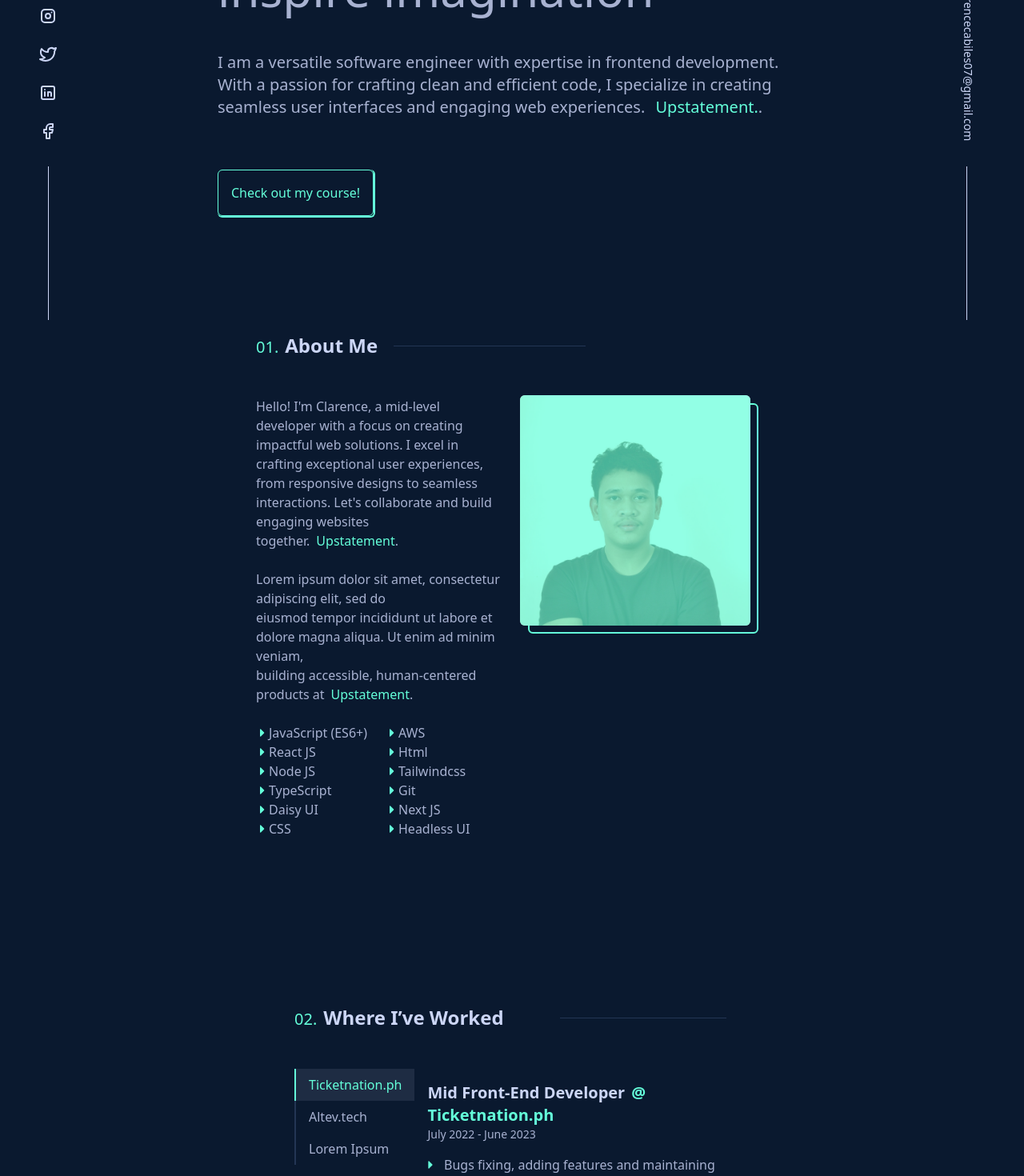
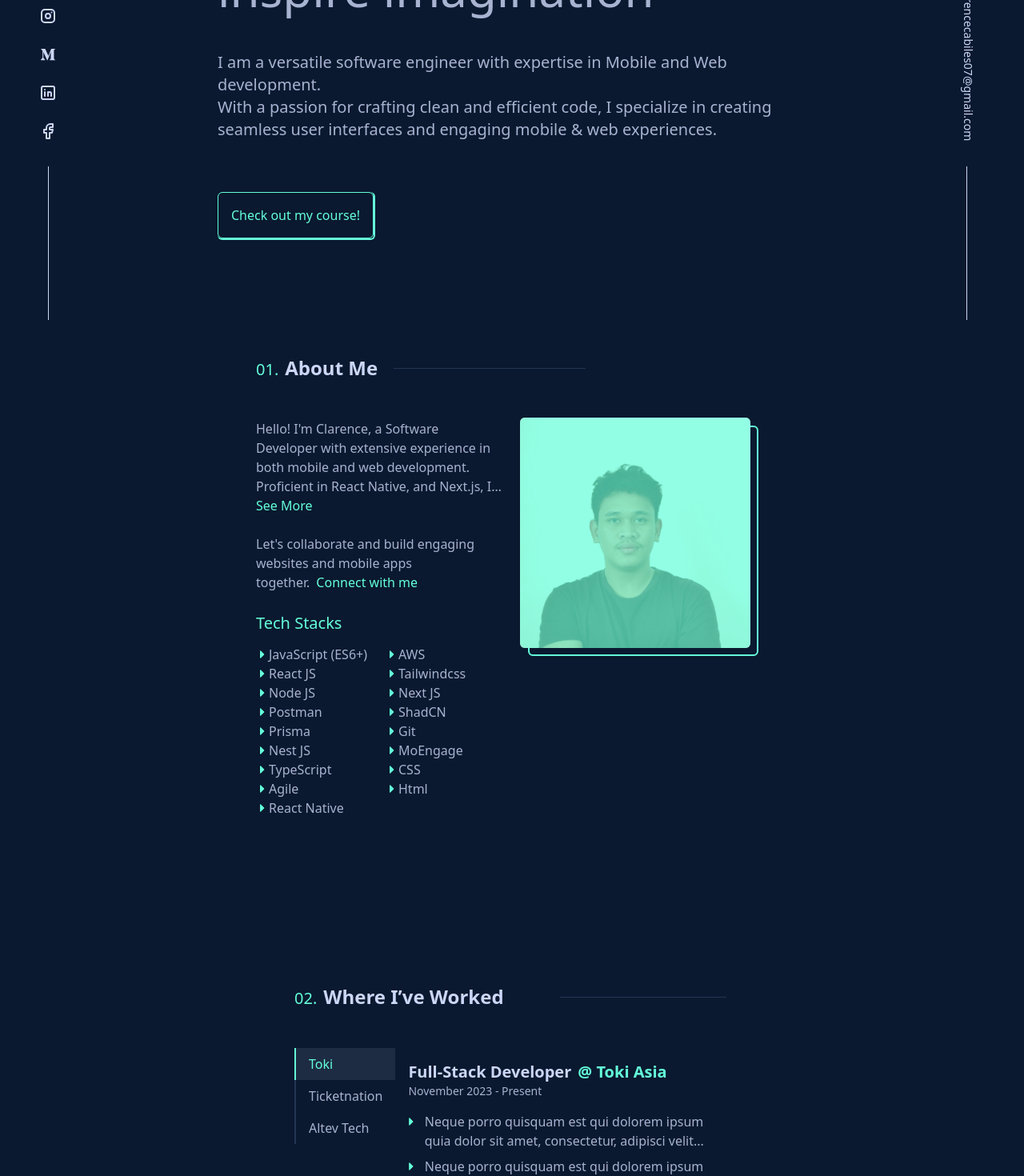
Before and after one commit to yayin07/clarence-portfolio, a Next.js app: page / in a window 1280 px wide. Shown: the part 400-1870 px from the top of the page at 80% size. Built offline with nearby package versions, Linux system fonts and the light colour scheme.

Commit message:
fix: content update

```diff
--- a/package.json
+++ b/package.json
@@ -17,7 +17,7 @@
     "postcss": "8.4.23",
     "react": "18.2.0",
     "react-dom": "18.2.0",
-    "react-icons": "^4.8.0",
+    "react-icons": "^4.12.0",
     "react-spring": "^9.7.1",
     "tailwindcss": "3.3.2",
     "typescript": "5.0.4"
--- a/src/app/(mainpage)/page.tsx
+++ b/src/app/(mainpage)/page.tsx
@@ -8,6 +8,7 @@ import ContactCard from "../components/(pages)/ContactCard";
 import OtherCard from "../components/(pages)/Others";
 import WorkCard from "../components/(pages)/WorkCard";
 import Footer from "../components/commons/Footer";
+import Link from "next/link";
 
 const Home = () => {
   return (
@@ -24,25 +25,29 @@ const Home = () => {
             </div>
 
             <h1 className=" md:text-6xl text-[#a8b2d1] text-4xl  mt-4">
-              I forge web realms that inspire imagination
+              I forge digital realms that inspire imagination
             </h1>
 
             <div className="md:mt-12 text-[#a8b2d1] md:text-xl  mt-4 ">
               <p>
-                I am a versatile software engineer with expertise in frontend
-                development.
+                I am a versatile software engineer with expertise in Mobile and
+                Web development.
               </p>
               <p>
                 With a passion for crafting clean and efficient code, I
                 specialize in creating
               </p>
               <p>
-                seamless user interfaces and engaging web experiences.
-                <a className="text-[#64ffda] pl-2"> Upstatement.</a>.
+                seamless user interfaces and engaging mobile & web experiences.
+                {/* <a className="text-[#64ffda] pl-2"> Upstatement.</a>.s */}
               </p>
             </div>
 
             <div className=" md:pt-0 flex justify-start my-16">
+              <Link
+                href="https://medium.com/@clarencecabiles07"
+                target="_blank"
+              >
                 <div className="rounded-md  border-[#64ffda] border-r-2 border-b-2   ">
                   <div
                     className="p-4 hover:-translate-y-1 hover:-translate-x-1 rounded-md text-[#64ffda] border
@@ -53,6 +58,7 @@ const Home = () => {
                     Check out my course!
                   </div>
                 </div>
+              </Link>
             </div>
           </div>
         </section>
--- a/src/app/components/(pages)/AboutCard/index.tsx
+++ b/src/app/components/(pages)/AboutCard/index.tsx
@@ -1,9 +1,15 @@
-import React from "react";
+import React, { useState } from "react";
 import Image from "next/image";
 import { FaCaretRight } from "react-icons/fa";
 import DP from "../../../../../public/yayin.jpg";
+import Link from "next/link";
 
 const AboutCard = () => {
+  const [isExpanded, setIsExpanded] = useState(false);
+
+  const toggleContent = () => {
+    setIsExpanded(!isExpanded);
+  };
   return (
     <div>
       <div className="bg-[#0a192f] py-20 m-auto max-w-[1200px] " id="about">
@@ -20,37 +26,56 @@ const AboutCard = () => {
         <div className="px-12 py-12 md:px-20 lg:px-52 flex flex-col lg:flex-row  gap-6 ">
           <div className="w-full text-md text-[#a8b2d1]">
             <div>
-              <p>
-                Hello! I'm Clarence, a mid-level developer with a focus on
-                creating impactful web solutions. I excel in crafting
-                exceptional user experiences, from responsive designs to
-                seamless interactions. Let's collaborate and build engaging
-                websites together.
-                <a className="text-[#64ffda] pl-2">Upstatement</a>.
-              </p>
-              <br></br>
-              <p>
-                Lorem ipsum dolor sit amet, consectetur adipiscing elit, sed do
-              </p>
-              <p>
-                eiusmod tempor incididunt ut labore et dolore magna aliqua. Ut
-                enim ad minim veniam,
-              </p>
-              <p>
-                building accessible, human-centered products at
-                <a className="text-[#64ffda] pl-2">Upstatement</a>.
-              </p>
+              <div>
+                <div
+                  className={`overflow-hidden ${
+                    isExpanded ? "" : "line-clamp-4"
+                  } transition-all duration-300`}
+                >
+                  Hello! I'm Clarence, a Software Developer with extensive
+                  experience in both mobile and web development. Proficient in
+                  React Native, and Next.js, I excel in creating dynamic,
+                  user-friendly applications. I am well-versed in Agile
+                  methodologies, ensuring efficient and collaborative workflows.
+                  My experience spans beyond working in startup environments,
+                  where I have honed my ability to deliver high-quality
+                  solutions in fast-paced settings.
                 </div>
 
-            <div className="w-full grid grid-cols-2 gap-4 pt-6 ">
+                <button
+                  className="text-[#64ffda]  cursor-pointer hover:underline"
+                  onClick={toggleContent}
+                >
+                  {isExpanded ? "See Less" : "See More"}
+                </button>
+              </div>
+
+              <br></br>
+
+              <div>
+                Let's collaborate and build engaging websites and mobile apps
+                together.
+                <Link
+                  href="https://www.linkedin.com/in/clarence-cabiles-028bb4284/"
+                  target="_blank"
+                  className="text-[#64ffda] pl-2"
+                >
+                  Connect with me
+                </Link>
+              </div>
+            </div>
+
+            <div className="pt-6 space-y-3">
+              <div className="text-[#64ffda]  text-[20px]"> Tech Stacks</div>
+              <div className="w-full grid grid-cols-2 gap-4  ">
                 <div>
                   <div className="flex">
                     <FaCaretRight className=" text-[#64ffda] mt-1" />
-                  <p> JavaScript (ES6+)</p>
+                    <p>JavaScript (ES6+)</p>
                   </div>
                   <div className="flex">
                     <FaCaretRight className=" text-[#64ffda] mt-1" />
-                  <p> React JS</p>
+                    <p>React JS</p>
                   </div>
                   <div className="flex">
                     <FaCaretRight className=" text-[#64ffda] mt-1" />
@@ -58,15 +83,27 @@ const AboutCard = () => {
                   </div>
                   <div className="flex">
                     <FaCaretRight className=" text-[#64ffda] mt-1" />
-                  <p> TypeScript </p>
+                    <h1>Postman</h1>
                   </div>
                   <div className="flex">
                     <FaCaretRight className=" text-[#64ffda] mt-1" />
-                  <p> Daisy UI</p>
+                    <h1>Prisma</h1>
                   </div>
                   <div className="flex">
                     <FaCaretRight className=" text-[#64ffda] mt-1" />
-                  <p> CSS</p>
+                    <h1>Nest JS</h1>
+                  </div>
+                  <div className="flex">
+                    <FaCaretRight className=" text-[#64ffda] mt-1" />
+                    <p>TypeScript </p>
+                  </div>
+                  <div className="flex">
+                    <FaCaretRight className=" text-[#64ffda] mt-1" />
+                    <p>Agile</p>
+                  </div>
+                  <div className="flex">
+                    <FaCaretRight className=" text-[#64ffda] mt-1" />
+                    <h1>React Native</h1>
                   </div>
                 </div>
 
@@ -77,11 +114,15 @@ const AboutCard = () => {
                   </div>
                   <div className="flex">
                     <FaCaretRight className=" text-[#64ffda] mt-1" />
-                  <h1>Html</h1>
+                    <h1>Tailwindcss</h1>
                   </div>
                   <div className="flex">
                     <FaCaretRight className=" text-[#64ffda] mt-1" />
-                  <h1>Tailwindcss</h1>
+                    <h1>Next JS</h1>
+                  </div>
+                  <div className="flex">
+                    <FaCaretRight className=" text-[#64ffda] mt-1" />
+                    <h1>ShadCN</h1>
                   </div>
                   <div className="flex">
                     <FaCaretRight className=" text-[#64ffda] mt-1" />
@@ -89,11 +130,16 @@ const AboutCard = () => {
                   </div>
                   <div className="flex">
                     <FaCaretRight className=" text-[#64ffda] mt-1" />
-                  <h1>Next JS</h1>
+                    <p>MoEngage</p>
                   </div>
                   <div className="flex">
                     <FaCaretRight className=" text-[#64ffda] mt-1" />
-                  <h1>Headless UI</h1>
+                    <p>CSS</p>
+                  </div>
+                  <div className="flex">
+                    <FaCaretRight className=" text-[#64ffda] mt-1" />
+                    <h1>Html</h1>
+                  </div>
                 </div>
               </div>
             </div>
--- a/src/app/components/(pages)/ExperienceCard/Tab1/index.tsx
+++ b/src/app/components/(pages)/ExperienceCard/Tab1/index.tsx
@@ -1,3 +1,4 @@
+import Link from "next/link";
 import React from "react";
 import { FaCaretRight } from "react-icons/fa";
 
@@ -7,10 +8,16 @@ const Tab1 = () => {
       <div className="space-y-4 text-[#a8b2d1]">
         <div>
           <h2 className="text-xl font-semibold text-[#ccd6f6]">
-            Mid Front-End Developer
-            <a className="text-[#64ffda] pl-2">@ Ticketnation.ph</a>
+            Full-Stack Developer
+            <Link
+              href="https://www.ticketnation.ph/"
+              target="_blank"
+              className="text-[#64ffda] pl-2"
+            >
+              @ Ticketnation Philppines
+            </Link>
           </h2>
-          <p className="text-sm">July 2022 - June 2023</p>
+          <p className="text-sm">July 2022 - October 2023</p>
         </div>
         <div className="flex flex-col space-y-2">
           <div className="flex">
--- a/src/app/components/(pages)/ExperienceCard/Tab3/index.tsx
+++ b/src/app/components/(pages)/ExperienceCard/Tab3/index.tsx
@@ -1,3 +1,4 @@
+import Link from "next/link";
 import React from "react";
 import { FaCaretRight } from "react-icons/fa";
 
@@ -7,10 +8,16 @@ const Tab3 = () => {
       <div className="space-y-4 text-[#a8b2d1]">
         <div>
           <h2 className="text-xl font-semibold text-[#ccd6f6]">
-            Frontend Developer
-            <a className="text-[#64ffda] pl-2">@ Lorem Ipsum</a>
+            Full-Stack Developer
+            <Link
+              href="https://www.tokiasia.com/"
+              target="_blank"
+              className="text-[#64ffda] pl-2"
+            >
+              @ Toki Asia
+            </Link>
           </h2>
-          <p className="text-sm">Lorem 2019 - Ipsum 2021</p>
+          <p className="text-sm">November 2023 - Present</p>
         </div>
         <div className="flex flex-col space-y-2">
           <div className="flex">
--- a/src/app/components/(pages)/ExperienceCard/index.tsx
+++ b/src/app/components/(pages)/ExperienceCard/index.tsx
@@ -4,7 +4,7 @@ import Tab2 from "./Tab2";
 import Tab3 from "./Tab3";
 
 const ExperienceCard = () => {
-  const [activeTab, setActiveTab] = useState("tab1");
+  const [activeTab, setActiveTab] = useState("tab3");
 
   const openTab = (tabName: string) => {
     setActiveTab(tabName);
@@ -29,34 +29,36 @@ const ExperienceCard = () => {
         <div className="flex flex-col md:flex-row py-12 ">
           <div className="flex flex-row md:flex-col justify-center md:justify-start ">
             <button
-              className={`px-4 py-2 rounded-l md:rounded-none hover:bg-[#ccd6f6]/10 text-left ${
-                activeTab === "tab1"
+              className={`px-4 py-2 rounded-l md:rounded-none hover:bg-[#ccd6f6]/10 w-1/3 md:w-full text-center md:text-left ${
+                activeTab === "tab3"
                   ? "bg-[#ccd6f6]/10 text-[#64ffda] border-[#64ffda] border-b-2 md:border-b-0 md:border-l-2"
-                  : "text-[#a8b2d1] border-[#233554] border-b-2 md:border-b-0 md:border-l-2"
-              }`}
-              onClick={() => openTab("tab1")}
-            >
-              Ticketnation.ph
-            </button>
-            <button
-              className={`px-4 py-2 hover:bg-[#ccd6f6]/10 text-left ${
-                activeTab === "tab2"
-                  ? "bg-[#ccd6f6]/10 text-[#64ffda] border-[#64ffda] border-b-2 md:border-b-0 md:border-l-2"
-                  : "text-[#a8b2d1] border-[#233554] border-b-2 md:border-b-0 md:border-l-2 "
-              }`}
-              onClick={() => openTab("tab2")}
-            >
-              Altev.tech
-            </button>
-            <button
-              className={`px-4 py-2 rounded-r md:rounded-none hover:bg-[#ccd6f6]/10 text-left  ${
-                activeTab === "tab3"
-                  ? "bg-[#ccd6f6]/10  text-[#64ffda] border-[#64ffda] border-b-2 md:border-b-0 md:border-l-2"
                   : "text-[#a8b2d1] border-[#233554] border-b-2 md:border-b-0 md:border-l-2"
               }`}
               onClick={() => openTab("tab3")}
             >
-              Lorem Ipsum
+              Toki
+            </button>
+
+            <button
+              className={`px-4 py-2 hover:bg-[#ccd6f6]/10 w-1/3 md:w-full text-center md:text-left  ${
+                activeTab === "tab1"
+                  ? "bg-[#ccd6f6]/10 text-[#64ffda] border-[#64ffda] border-b-2 md:border-b-0 md:border-l-2"
+                  : "text-[#a8b2d1] border-[#233554] border-b-2 md:border-b-0 md:border-l-2 "
+              }`}
+              onClick={() => openTab("tab1")}
+            >
+              Ticketnation
+            </button>
+
+            <button
+              className={`px-4 py-2 rounded-r md:rounded-none hover:bg-[#ccd6f6]/10 w-1/3 md:w-full text-center md:text-left ${
+                activeTab === "tab2"
+                  ? "bg-[#ccd6f6]/10  text-[#64ffda] border-[#64ffda] border-b-2 md:border-b-0 md:border-l-2"
+                  : "text-[#a8b2d1] border-[#233554] border-b-2 md:border-b-0 md:border-l-2"
+              }`}
+              onClick={() => openTab("tab2")}
+            >
+              Altev Tech
             </button>
           </div>
 
--- a/src/app/components/(pages)/WorkCard/index.tsx
+++ b/src/app/components/(pages)/WorkCard/index.tsx
@@ -2,12 +2,13 @@ import React from "react";
 import Image from "next/image";
 import one from "../../../../../public/one.png";
 
-import three from "../../../../../public/three.png";
+import toki from "../../../../../public/toki.png";
 import altev from "../../../../../public/altev.png";
 import tn_phil from "../../../../../public/tn_phil.png";
 
 import { TbBrandGithub } from "react-icons/tb";
 import { RiShareBoxLine } from "react-icons/ri";
+import Link from "next/link";
 
 const WorkCard = () => {
   return (
@@ -30,14 +31,15 @@ const WorkCard = () => {
         <div className="flex flex-col gap-16">
           <div className="relative w-full   text-white grid grid-cols-12 rounded-md   ">
             <div className="col-span-12 md:col-span-6 md:z-0  md:translate-x-6 md:h-[20em] h-[25em] border-[#64ffda] md:border rounded-md hover:border-0  ">
-              <a
-                href="https://www.ticketnation.ph/"
+              <Link
+                target="_blank"
+                href="https://www.tokiasia.com/"
                 className="absolute  rounded-md w-full h-full bg-[#64ffda]/70 md:bg-[#64ffda]/50 hover:bg-transparent transition-colors duration-300"
-              ></a>
+              ></Link>
 
               <Image
-                src={tn_phil}
-                alt="ticketnation"
+                src={toki}
+                alt="toki"
                 className="w-full h-full rounded-md"
               />
             </div>
@@ -46,21 +48,20 @@ const WorkCard = () => {
               <div className="flex md:justify-end">
                 <div className="flex-col md:text-right space-y-4">
                   <div className="text-[#64ffda]">Featured Project</div>
-                  <a
-                    href="https://www.ticketnation.ph/"
+                  <Link
+                    target="_blank"
+                    href="https://www.tokiasia.com/"
                     className="text-xl font-semibold hover:text-[#64ffda]"
                   >
-                    Ticketnation Philippines
-                  </a>
+                    Toki Asia
+                  </Link>
                 </div>
               </div>
               <div className="md:bg-[#112240] flex md:justify-end py-8 md:pr-6 rounded-md md:text-right md:px-6 text-lg text-[#a8b2d1]">
                 <p>
-                  Ticketnation Philippines, powered by Altev, redefines
-                  e-ticketing. With a focus on innovation and reliability, we
-                  elevate businesses to new heights. Since 2020, we have been
-                  the preferred technology partner for major corporations,
-                  revolutionizing the industry.
+                  Toki is an e-commerce platform specializing in exclusive
+                  collectible items, including Toys, LEGO sets, Funko Pops,
+                  Sports Cards, and Sneakers.
                 </p>
               </div>
               <div className="flex md:justify-end">
@@ -82,21 +83,21 @@ const WorkCard = () => {
               <div className="flex justify-start">
                 <div className="flex-col space-y-4">
                   <div className="text-[#64ffda]">Featured Project</div>
-                  <a
-                    href="https://altev.tech/"
+                  <Link
+                    target="_blank"
+                    href="https://www.ticketnation.ph/"
                     className="text-xl font-semibold hover:text-[#64ffda]"
                   >
-                    Altev Technologies
-                  </a>
+                    Ticketnation Philippines
+                  </Link>
                 </div>
               </div>
               <div className="md:bg-[#112240]  flex justify-start py-8 md:pl-6 rounded-md md:px-6 text-lg text-[#a8b2d1]">
                 <p>
-                  Altev, a development company from Central Luzon, started in
-                  2020 as a home-grown venture. It offers reliable technology
-                  partnerships, prioritizing quality and efficiency. Altev has
-                  become a preferred innovation partner for major corporations,
-                  leveraging technology to propel clients' businesses forward.
+                  Ticketnation PH is a ticketing platform based in the
+                  Philippines. it provide seamless access to tickets for a
+                  variety of events, ensuring a smooth and enjoyable experience
+                  for all our users.
                 </p>
               </div>
               <div className="flex justify-start">
@@ -113,28 +114,31 @@ const WorkCard = () => {
             </div>
 
             <div className="col-span-12 md:col-span-6 md:z-0   md:-translate-x-6 md:h-[20em] h-[25em] border-[#64ffda] md:border rounded-md hover:border-0 ">
-              <a
-                href="https://altev.tech/"
+              <Link
+                target="_blank"
+                href="https://www.ticketnation.ph/"
                 className=" absolute  w-full h-full rounded-md bg-[#64ffda]/70 md:bg-[#64ffda]/50  hover:bg-transparent transition-colors duration-300"
-              ></a>
+              />
+
               <Image
-                src={altev}
-                alt="one"
+                src={tn_phil}
+                alt="ticketnation"
                 className="w-full h-full rounded-md"
               />
             </div>
           </div>
+
           {/* ----3-------- */}
           <div className="relative w-full   text-white grid grid-cols-12 rounded-md   ">
             <div className="col-span-12 md:col-span-6 md:z-0  md:translate-x-6 md:h-[20em] h-[25em]  rounded-md  ">
-              <a
-                href="https://www.clarencecabiles.com/"
+              <Link
+                target="_blank"
+                href="https://altev.tech/"
                 className="absolute  rounded-md w-full h-full bg-[#64ffda]/70 md:bg-[#64ffda]/50 hover:bg-transparent transition-colors duration-300"
-              ></a>
-
+              />
               <Image
-                src={three}
-                alt="test"
+                src={altev}
+                alt="one"
                 className="w-full h-full rounded-md"
               />
             </div>
@@ -143,20 +147,22 @@ const WorkCard = () => {
               <div className="flex md:justify-end">
                 <div className="flex-col md:text-right space-y-4">
                   <div className="text-[#64ffda]">Featured Project</div>
-                  <a
-                    href="https://www.clarencecabiles.com/"
+                  <Link
+                    target="_blank"
+                    href="https://altev.tech/"
                     className="text-xl font-semibold hover:text-[#64ffda]"
                   >
-                    Lorem Ipsum
-                  </a>
+                    Altev Technologies
+                  </Link>
                 </div>
               </div>
+
               <div className="md:bg-[#112240] flex md:justify-end py-8 md:pr-6 rounded-md md:text-right md:px-6 text-lg text-[#a8b2d1]">
                 <p>
-                  Lorem ipsum dolor sit amet, consectetur adipiscing elit, sed
-                  do eiusmod tempor incididunt ut labore et dolore magna aliqua.
-                  Ut enim ad ,minim veniam building accessible, human-centered
-                  products
+                  Altev Tech is a software development outsourcing company,
+                  offering reliable tech partnerships focused on quality and
+                  efficiency. We help major corporations leverage technology to
+                  drive business growth.
                 </p>
               </div>
               <div className="flex md:justify-end">
--- a/src/app/components/commons/SidebarLeft/index.tsx
+++ b/src/app/components/commons/SidebarLeft/index.tsx
@@ -1,4 +1,5 @@
 "use client";
+import Link from "next/link";
 import React from "react";
 import {
   TbBrandGithub,
@@ -7,6 +8,7 @@ import {
   TbBrandLinkedin,
   TbBrandFacebook,
 } from "react-icons/tb";
+import { AiOutlineMedium } from "react-icons/ai";
 
 const SidebarLeft = () => {
   return (
@@ -20,20 +22,33 @@ const SidebarLeft = () => {
               </a>
             </div>
             <div className="hover:text-[#64ffda]">
-              <TbBrandInstagram />
+              <Link target="_blank" href="/">
+                <TbBrandInstagram />
+              </Link>
             </div>
             <div className="hover:text-[#64ffda]">
-              <a>
-                <TbBrandTwitter />
-              </a>
+              <Link
+                target="_blank"
+                href="https://medium.com/@clarencecabiles07"
+              >
+                <AiOutlineMedium />
+              </Link>
             </div>
             <div className="hover:text-[#64ffda]">
-              <TbBrandLinkedin />
+              <Link
+                target="_blank"
+                href="https://www.linkedin.com/in/clarence-cabiles-028bb4284/"
+              >
+                <TbBrandLinkedin />
+              </Link>
             </div>
             <div className="hover:text-[#64ffda]">
-              <a href="https://www.facebook.com/cabiles.clarence">
+              <Link
+                target="_blank"
+                href="https://www.facebook.com/cabiles.clarence"
+              >
                 <TbBrandFacebook />
-              </a>
+              </Link>
             </div>
           </div>
         </div>
--- a/src/app/layout.tsx
+++ b/src/app/layout.tsx
@@ -19,9 +19,9 @@ export default function RootLayout({
 }) {
   return (
     <html lang="en">
-      <body>
+      <body className="bg-[#0a192f]">
         <Header />
-        <div className="flex min-w-screen mx-auto min-h-screen">
+        <div className="flex min-w-screen min-h-screen max-w-[1866px] mx-auto">
           <SidebarLeft />
           <div className="flex-1">{children}</div>
           <SidebarRight />
```
Also changed, not shown: src/app/components/(pages)/ExperienceCard/Tab2/index.tsx (+8 -1 lines), public/toki.png (added), 1 other file (tests, documents, lock files or other folders). Lines whose indentation alone changed are shown as unchanged.
